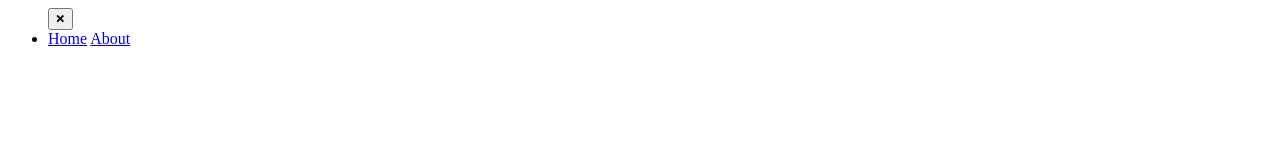
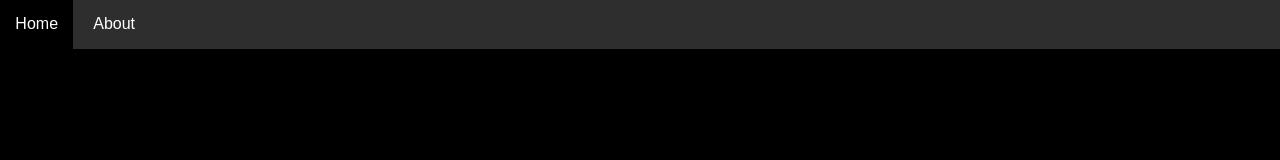
Before and after one commit to ApolloTheGreekGod/raydeno, a plain HTML site: page about.html in a window 1280 px wide. Drawn offline with nearby package versions, Linux system fonts and the light colour scheme.

Commit message:
Update about.html

```diff
--- a/about.html
+++ b/about.html
@@ -1,7 +1,7 @@
 <html>
     <head>
         <meta name="viewport" content="width=device-width, initial-scale=1">
-        <link rel="stylesheet" src="css/style.css">
+        <link rel="stylesheet" href="css/style.css">
         <script language="JavaScript" type="text/JavaScript" src="https://ajax.googleapis.com/ajax/libs/jquery/3.6.0/jquery.min.js"></script>
         <script src="scripts/navbar.js"></script>
         <title>About iToilet</title>
```
